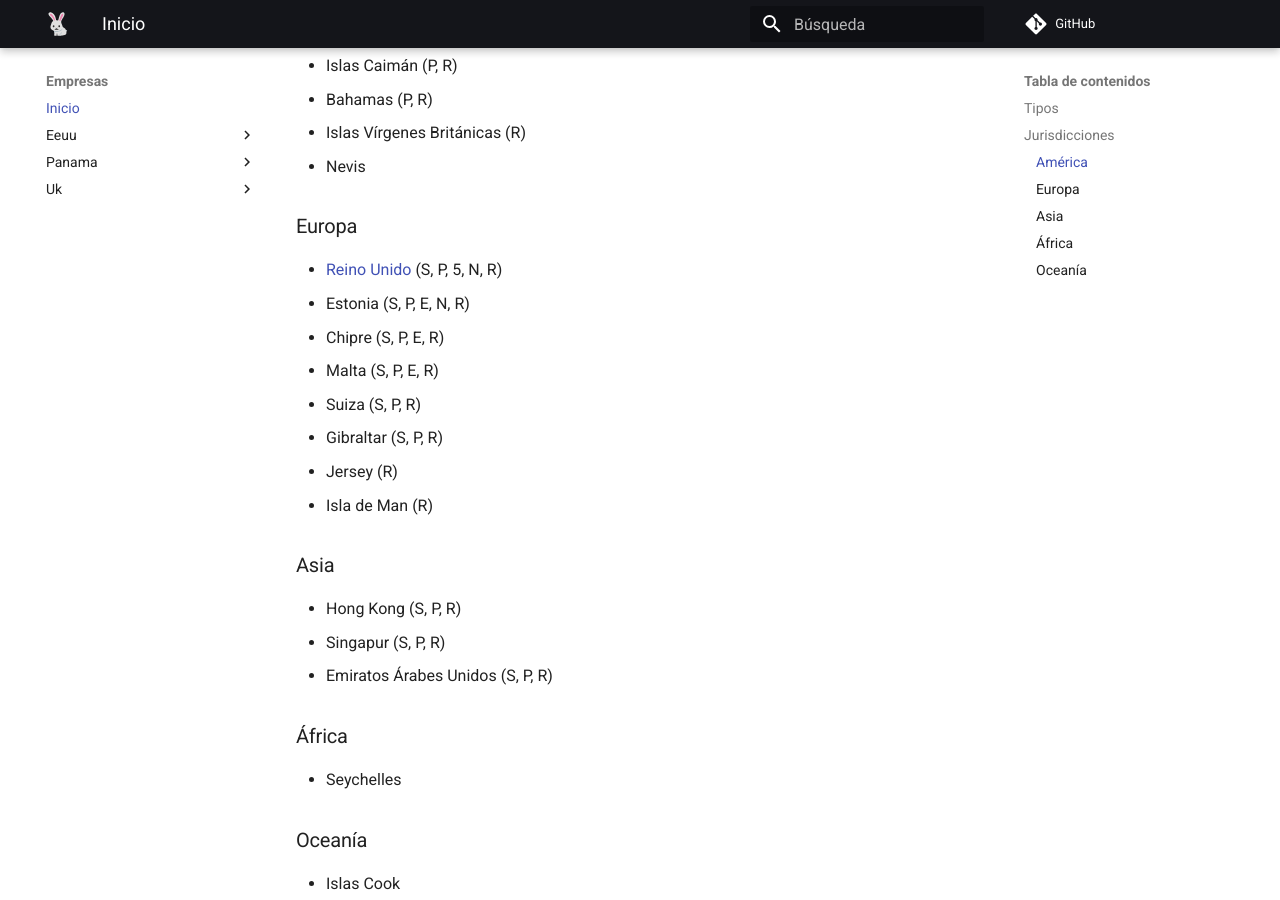
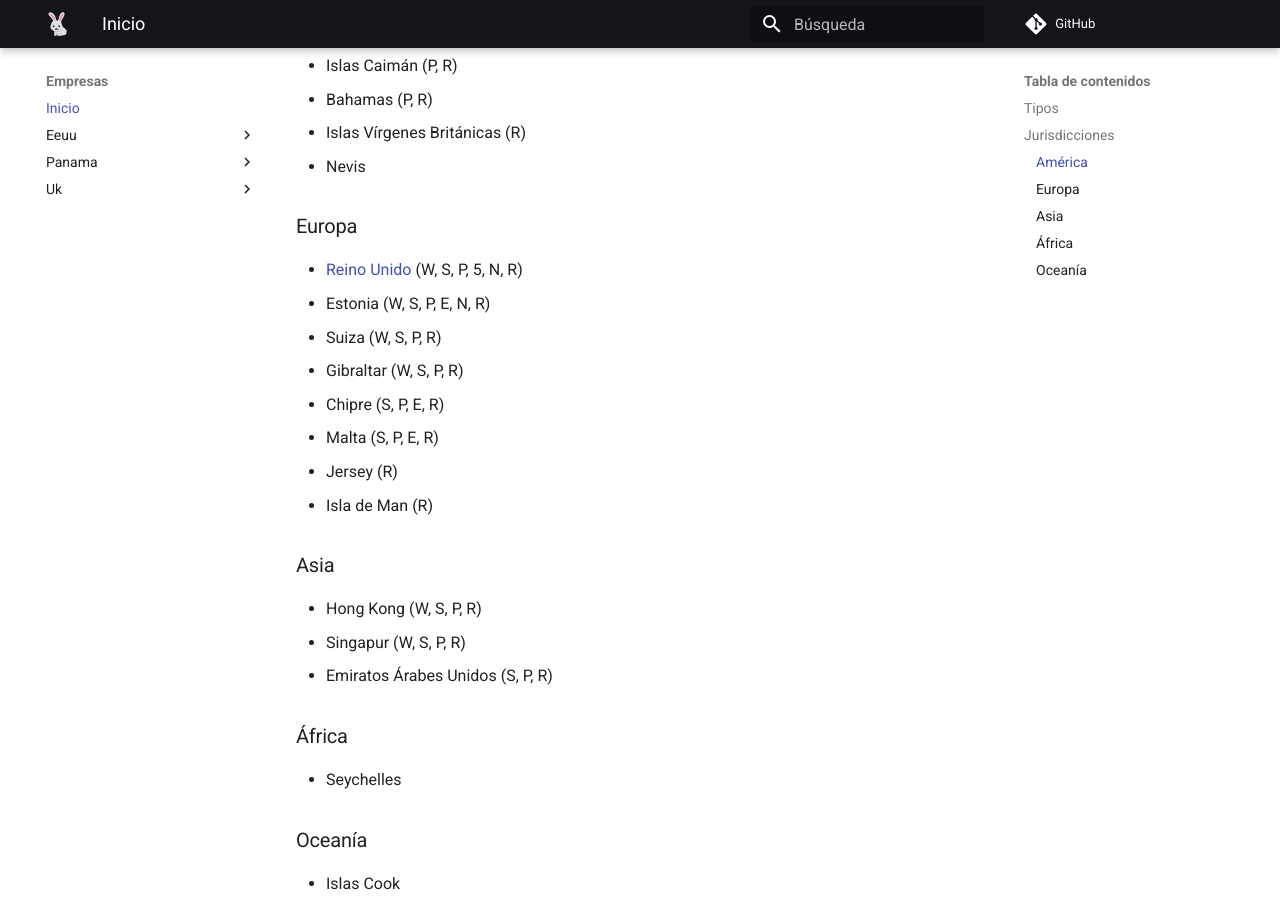
Before and after one commit to anomalouscode/wiki, an MkDocs documentation site: the page built from docs/empresas/index.md, in a window 1280 px wide and 900 px high, scrolled down 1292 px. Built offline with MkDocs 1.6.1 and Material for MkDocs 9.7.7, drawn with Linux system fonts in a browser that asks for light colours; comment, search, counter and statistics services are not loaded.

```diff
--- a/docs/empresas/index.md
+++ b/docs/empresas/index.md
@@ -47,19 +47,19 @@ R = Tiene registro público de miembros/socios/accionistas/directores
 
 ### Europa
 
-- [Reino Unido](uk/) (S, P, 5, N, R)
-- Estonia (S, P, E, N, R)
+- [Reino Unido](uk/) (W, S, P, 5, N, R)
+- Estonia (W, S, P, E, N, R)
+- Suiza (W, S, P, R)
+- Gibraltar (W, S, P, R)
 - Chipre (S, P, E, R)
 - Malta (S, P, E, R)
-- Suiza (S, P, R)
-- Gibraltar (S, P, R)
 - Jersey (R)
 - Isla de Man (R)
 
 ### Asia
 
-- Hong Kong (S, P, R)
-- Singapur (S, P, R)
+- Hong Kong (W, S, P, R)
+- Singapur (W, S, P, R)
 - Emiratos Árabes Unidos (S, P, R)
 
 ### África
```
